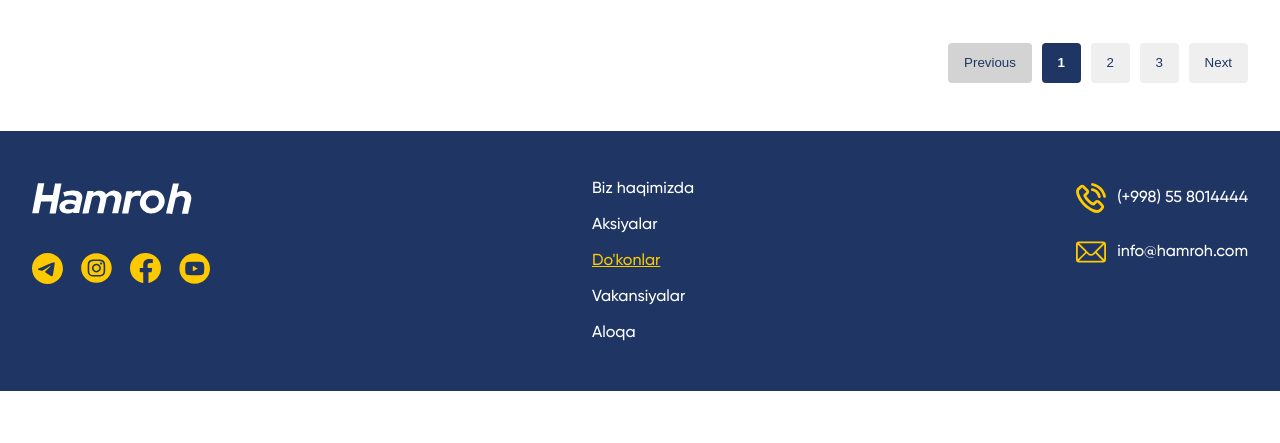
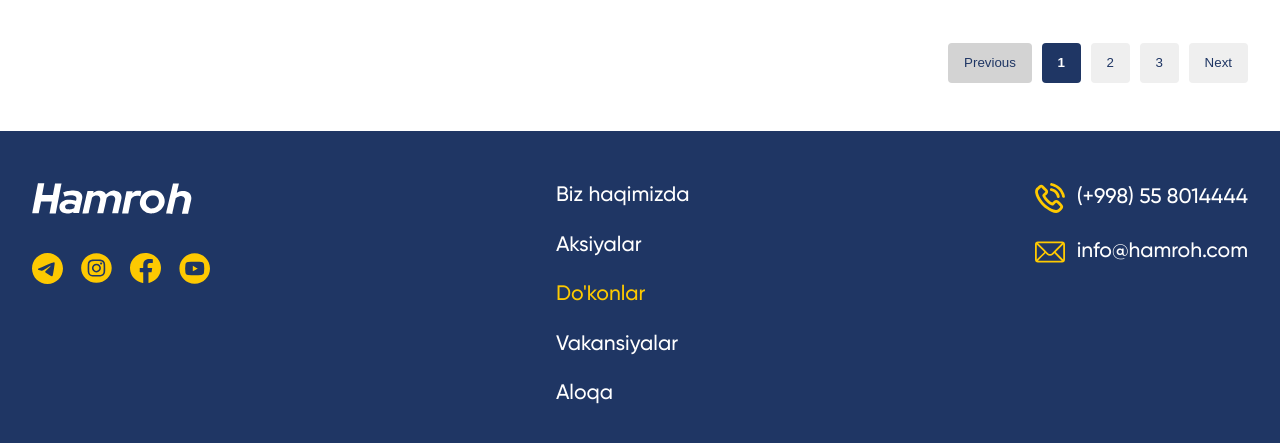
Before and after one commit to bekmurod9598/hamroh, a website with bundled scripts: page pages/stores.html in a window 1280 px wide. Shown: the part 4333-4776 px from the top of the page. Before the commit the page ends 4724 px from the top, so only its background shows below. Built offline with nearby package versions, Linux system fonts and the light colour scheme; files whose address does not match are found by name.

Commit message:
footer active link

```diff
--- a/assets/styles/scss/_footer.scss
+++ b/assets/styles/scss/_footer.scss
@@ -31,7 +31,7 @@
     }
     // nav-list__item-link
     &-link {
-      @include font(1rem, 400, 0.75rem, $white);
+      @include font(1.31rem, 400, 1.6rem, $white);
       transition: color 0.15s ease;
       display: flex;
       align-items: center;
@@ -39,7 +39,6 @@
       &:hover,
       &.active {
         color: $yellow;
-        text-decoration: underline;
       }
     }
   }
```
Also changed, not shown: assets/styles/css/contact.css, assets/styles/css/main.css, assets/styles/css/sales.css, assets/styles/css/stores.css, assets/styles/css/vacancies.css, 5 other files.
